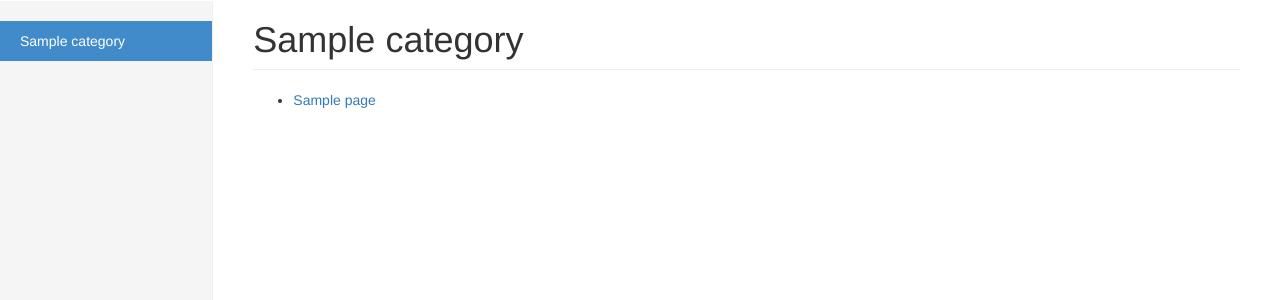
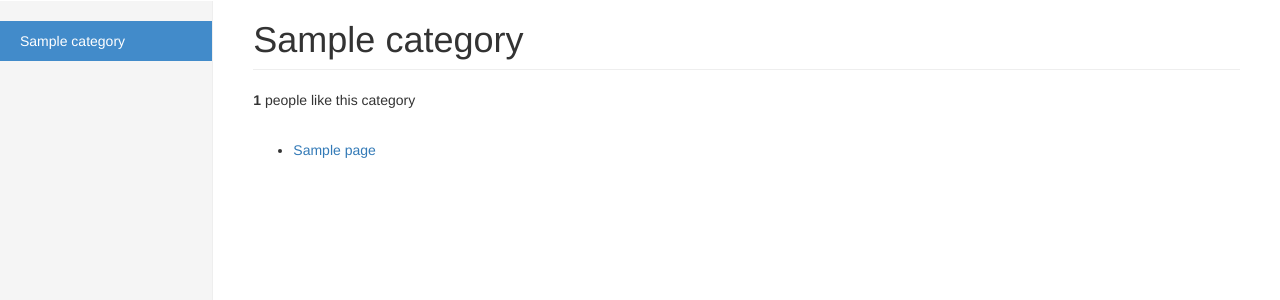
Before and after one commit to pavdmyt/django_rango, a Django app: a page that uses templates/base.html in a window 1280 px wide. Shown: the part 50-350 px from the top of the page. Run offline with Django 3.2, Linux system fonts and the light colour scheme; tables that the repository leaves empty hold one stand-in row (values such as "Sample post"); some libraries are stand-ins or nearby versions.

Commit message:
19.2 "Like Button" via AJAX requests implemented.

```diff
--- a/rango/urls.py
+++ b/rango/urls.py
@@ -17,5 +17,7 @@ urlpatterns = patterns('',
 
         url(r'^goto/$', views.track_url, name='goto'),
 
-        url(r'^add_profile/$', views.register_profile, name='reg_profile')
+        url(r'^add_profile/$', views.register_profile, name='reg_profile'),
+
+        url(r'^like_category/$', views.like_category, name='like_category'),
         )
--- a/rango/views.py
+++ b/rango/views.py
@@ -1,7 +1,7 @@
 from datetime import datetime
 
 from django.shortcuts import render
-from django.http import HttpResponseRedirect
+from django.http import HttpResponse, HttpResponseRedirect
 from django.contrib.auth import authenticate, login, logout
 from django.contrib.auth.decorators import login_required
 
@@ -69,7 +69,6 @@ def category(request, category_name_slug):
             result_list = run_query(query, API_KEY)
 
         context_dict['result_list'] = result_list
-        # return render(request, 'rango/search.html', context_dict)
 
     try:
         # Can we find a category name slug with the given name?
@@ -80,7 +79,7 @@ def category(request, category_name_slug):
 
         # Retrieve all of the associated pages.
         # Note that filter returns >= 1 model instance.
-        pages = Page.objects.filter(category=category)
+        pages = Page.objects.filter(category=category).order_by('-views')
 
         # Add results list to the template context under name pages
         context_dict['pages'] = pages
@@ -188,6 +187,20 @@ def track_url(request):
 
 
 @login_required
+def like_category(request):
+    if request.method == 'GET':
+        cat_id = request.GET.get('category_id')
+
+        if cat_id:
+            cat = Category.objects.get(id=int(cat_id))
+            if cat:
+                cat.likes += 1
+                cat.save()
+
+    return HttpResponse(cat.likes)
+
+
+@login_required
 def register_profile(request):
     if request.method == 'POST':
         form = UserProfileForm(request.POST, request.FILES)
--- /dev/null
+++ b/static/js/rango-ajax.js
@@ -0,0 +1,8 @@
+$('#likes').click(function() {
+    var catid;
+    catid = $(this).attr("data-catid");
+    $.get('/rango/like_category/', {category_id: catid}, function(data){
+        $('#like_count').html(data);
+        $('#likes').hide();
+    });
+});
--- a/templates/base.html
+++ b/templates/base.html
@@ -78,5 +78,7 @@
     <script src="{% static 'js/bootstrap.min.js' %}"></script>
     <!-- IE10 viewport hack for Surface/desktop Windows 8 bug -->
     <script src="{% static 'js/ie10-viewport-bug-workaround.js' %}"></script>
+    <!-- jQuery for AJAX requests -->
+    <script src="{% static "js/rango-ajax.js" %}"></script>
   </body>
 </html>
--- a/templates/rango/category.html
+++ b/templates/rango/category.html
@@ -10,6 +10,17 @@
 
 {% block body_block %}
   <h1 class="page-header">{{ category_name }}</h1>
+
+  <!-- Like button -->
+  <p>
+    <b id="like_count">{{ category.likes }}</b> people like this category
+
+      {% if user.is_authenticated %}
+        <button id="likes" data-catid="{{ category.id }}" class="btn btn-xs btn-info" type="button">Like!</button>
+      {% endif %}
+  </p>
+  <br />
+
 
   {% if category %}
     {% if pages %}
@@ -32,6 +43,7 @@
   <br />
   <br />
   <br />
+
 
   <!-- Searching -->
   {% if user.is_authenticated %}
```
